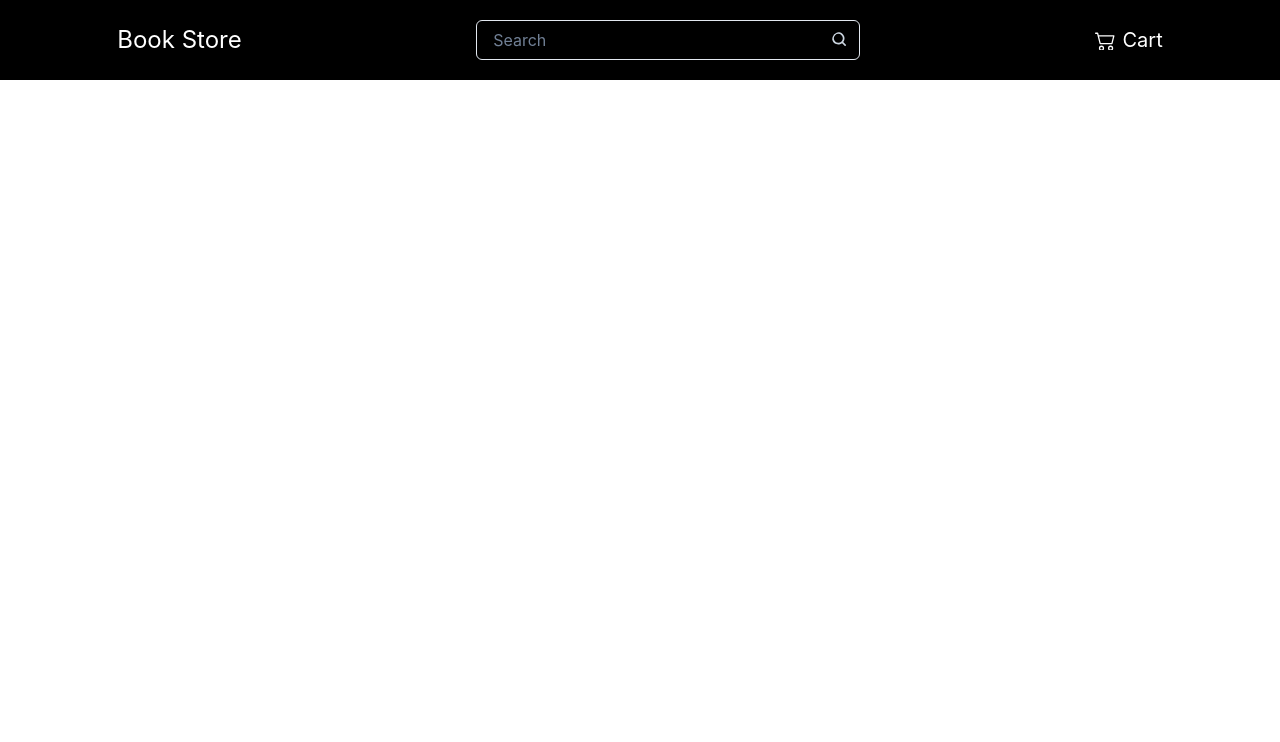
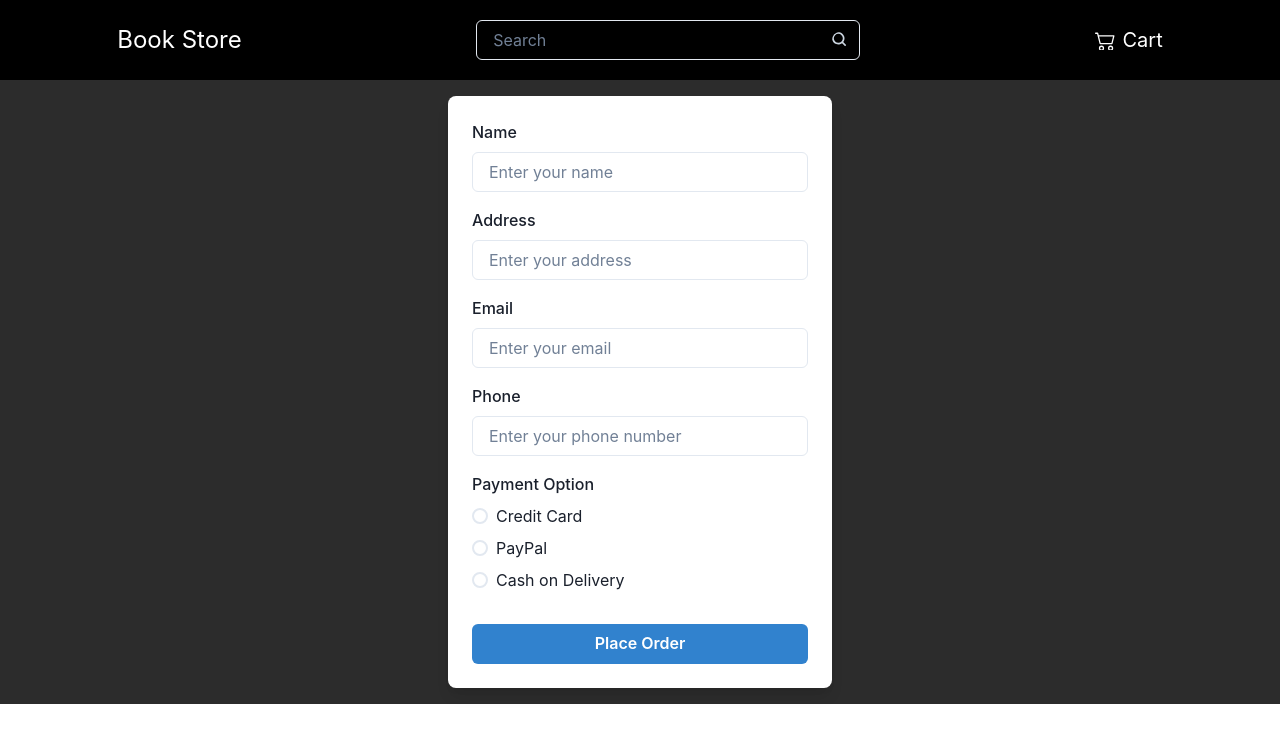
Before and after one commit to Malik04121/BookStoreApp, a React (Create React App) app in the folder book_store_app/: page /checkout in a window 1280 px wide. Shown: the top 742 px of the page. Built offline with nearby package versions, Linux system fonts and the light colour scheme.

Commit message:
all pages completed

```diff
--- a/book_store_app/src/component/bookcard.jsx
+++ b/book_store_app/src/component/bookcard.jsx
@@ -18,7 +18,11 @@ function BookCard(){
         <>
          <SimpleGrid w="80%" bg="rgb(44, 44, 44)"  columns={[2, 2, 4]} columnGap="5%" rowGap="1%" p="2%">
             {books.map((ele)=>(
-                <Box bg="red" h="450px" display="flex" flexDirection="column" color="white" key={ele.id}>
+                <Box  h="450px" display="flex" flexDirection="column" color="white" _hover={{
+                    backgroundColor: "#252525",
+                    transition: "500ms linear",
+                    transform: "scale(1.1)",
+                  }} key={ele.id} >
                     <Box  h="60%" position="relative" overflow="hidden">
                     <Image src={ele.volumeInfo.imageLinks?.thumbnail}  w="100%" h="100%" />
                     </Box>
@@ -32,9 +36,9 @@ function BookCard(){
                         <Text as="b">Price:</Text>
                         <Text>₹{ele.volumeInfo.pageCount}</Text>
                     </Flex>
-                    <Box mt="auto">
+                    <Box mt="auto"  alignSelf="center">
                     <Link to={`/details/${ele.id}`}>
-                       <Button>View More</Button>
+                       <Button m="auto">View More</Button>
                        </Link>
                     </Box>
                     </Box>
--- a/book_store_app/src/pages/cart.jsx
+++ b/book_store_app/src/pages/cart.jsx
@@ -1,15 +1,102 @@
-import { Box, Text } from "@chakra-ui/react"
+import { Box, Button, Flex, Image, Text, useToast } from "@chakra-ui/react"
+import { useEffect, useState } from "react"
+import { Link } from "react-router-dom"
 
 
+let cartData=JSON.parse(localStorage.getItem("cart"))||[]
+function Cart(){
+    const [total,setTotal]=useState(0)
+    const [data,setData]=useState([])
+    const toast=useToast()
+    console.log(cartData)
 
-function Cart(){
+    const removeItemHandler=(ele)=>{
+        console.log(ele,"mnbv")
+        const updatedCartData = cartData.filter((item) => ele.id !== item.id);
+        console.log(updatedCartData,"ksgkjsr")
+        localStorage.setItem("cart", JSON.stringify(updatedCartData));
+        setData(updatedCartData);
+
+        toast({
+          title: "Item removed from cart",
+          status: "success",
+          duration: 3000,
+          isClosable: true,
+        });
+    }
+
+    useEffect(()=>{
+        setData(cartData)
+        let totalPrice = 0;
+    cartData.forEach((item) => {
+      // Assuming the price is stored in the 'price' property of each item
+      const itemPrice = item.volumeInfo.pageCount || 0;
+      totalPrice += itemPrice;
+    });
+    setTotal(totalPrice);
+    },[cartData,data])
+
 
     return (
         <>
-        <Box mt="200px">
-        <Text mt="200px">Cart</Text>
+
+            <Flex pb="200px"  justifyContent="space-around" pr="5%" pl="5%" mt="3%">
+           <Box bg="black" border="0.5px solid white" mt="20px" p="20px" borderRadius="20px" color="white" w="50%">
+           {data.map((ele)=>(
+
+                <Flex>
+                    <Box w="50%">
+                        <Image src={ele.volumeInfo.imageLinks?.thumbnail} w="70%" h="70%"/>
+                    </Box>
+                    <Box w="60%" >
+                          <Text>{ele.volumeInfo.title}</Text>
+                          <Flex mt="30px">
+                              <Text> Price: &nbsp;</Text>
+                              <Text as="b">₹{ele.volumeInfo.pageCount}</Text>
+                              <Text></Text>
+                          </Flex>
+                          <Button onClick={()=>removeItemHandler(ele)} mt="1.2rem">Remove Item</Button>
+                        </Box>
+                        <Box w="40%">
+                       <Text>Free Delivery</Text>
+                       <Text fontSize="sm">Delivery in 1 to 3 days</Text>
+                       <Text>(T&C apply)</Text>
+                         </Box>
+                </Flex>
+           ))}
+           </Box>
+           <Box mt="30px" bg="black" p="20px" w="30%" border="0.7px solid white" borderRadius="20px" h="40%" color="white">
+            <Box textAlign="Center"><Text as="b">Price Details</Text>
+              </Box>
+            <Box mt="30px">
+                <Flex justifyContent="space-between">
+                    <Text fontSize="lg" as="b">Price</Text>
+                    <Text fontSize="lg" as="b">{total}</Text>
+                </Flex>
+                <Flex justifyContent="space-between">
+                    <Text fontSize="lg" as="b">Delivery Charges</Text>
+                    <Text fontSize="lg" as="b">Free</Text>
+                </Flex>
+            </Box>
+            <Box mt="30px">
+                 <Flex justifyContent="space-between">
+                    <Text fontSize="lg" as="b">Total Amount</Text>
+                    <Text fontSize="lg" as="b">{cartData?total:0}</Text>
+                </Flex>
+
+            </Box>
+            <Box>
+                <Text fontSize="sm" >You will save ₹34,400 on this order</Text>
+            </Box>
+            <Box justifyContent="flex-end" w="100%" mt="20px">
+              <Link to="/checkout">
+              <Button color="#353535" bg="#33FF83" w="100%" >Procede to Buy</Button>
+              </Link>
+           </Box>
 
         </Box>
+            </Flex>
+
         </>
     )
 }
--- a/book_store_app/src/pages/checkout.jsx
+++ b/book_store_app/src/pages/checkout.jsx
@@ -1,9 +1,70 @@
+import { Box, Button, FormControl, FormLabel, Input, Radio, RadioGroup, VStack, useToast } from "@chakra-ui/react";
+import { useState } from "react";
+import { useNavigate } from "react-router-dom";
 
-function Checkout(){
+function Checkout() {
+  const [paymentOption, setPaymentOption] = useState("");
+  const toast=useToast()
+  const navigate=useNavigate()
 
-    return(
-        <>
-        </>
-    )
+  const handlePaymentChange = (value) => {
+    setPaymentOption(value);
+  };
+
+  const handleSubmit = () => {
+    toast({
+        position: "top",
+        title: "Order is successfully placed",
+        status: "success",
+        duration: 3000,
+        isClosable: true,
+        bg:"green"
+      });
+      navigate("/")
+  };
+
+  return (
+    <Box p={4}>
+      <Box maxW="sm" mx="auto" bg="white" shadow="lg" rounded="lg" p={6}>
+        <VStack spacing={4} alignItems="stretch">
+          <FormControl>
+            <FormLabel htmlFor="name">Name</FormLabel>
+            <Input type="text" id="name" placeholder="Enter your name" />
+          </FormControl>
+
+          <FormControl>
+            <FormLabel htmlFor="address">Address</FormLabel>
+            <Input type="text" id="address" placeholder="Enter your address" />
+          </FormControl>
+
+          <FormControl>
+            <FormLabel htmlFor="email">Email</FormLabel>
+            <Input type="email" id="email" placeholder="Enter your email" />
+          </FormControl>
+
+          <FormControl>
+            <FormLabel htmlFor="phone">Phone</FormLabel>
+            <Input type="tel" id="phone" placeholder="Enter your phone number" />
+          </FormControl>
+
+          <FormControl>
+            <FormLabel>Payment Option</FormLabel>
+            <RadioGroup value={paymentOption} onChange={handlePaymentChange}>
+              <VStack spacing={2} alignItems="stretch">
+                <Radio value="credit-card">Credit Card</Radio>
+                <Radio value="paypal">PayPal</Radio>
+                <Radio value="cash">Cash on Delivery</Radio>
+              </VStack>
+            </RadioGroup>
+          </FormControl>
+
+          <Button colorScheme="blue" mt={4} onClick={handleSubmit}>
+            Place Order
+          </Button>
+        </VStack>
+      </Box>
+    </Box>
+  );
 }
+
 export {Checkout}
--- a/book_store_app/src/pages/detail.jsx
+++ b/book_store_app/src/pages/detail.jsx
@@ -1,4 +1,4 @@
-import { Box, Button, Flex, Heading, Image, Text } from "@chakra-ui/react";
+import { Box, Button, Flex, Heading, Image, Text, useToast } from "@chakra-ui/react";
 import { useEffect, useState } from "react";
 import { useSelector } from "react-redux";
 import { useLocation, useParams } from "react-router-dom";
@@ -6,6 +6,8 @@ function Details(){
      const {id}=useParams()
      const {books}=useSelector(state=>state)
      const [bookdata,setBookData]=useState({})
+     const toast=useToast()
+
 
      useEffect(()=>{
          const filteredBook=books.filter(item=>item.id==id)
@@ -25,6 +27,14 @@ function Details(){
           localStorage.setItem("cart", JSON.stringify(cartData));
 
           console.log("Book added to cart:", bookdata);
+          toast({
+            position: "top",
+            title: "Book is added in cart",
+            status: "success",
+            duration: 9000,
+            isClosable: true,
+            bg:"green"
+          });
         } else {
           console.log("Book is already in the cart:", bookdata);
         }
```
